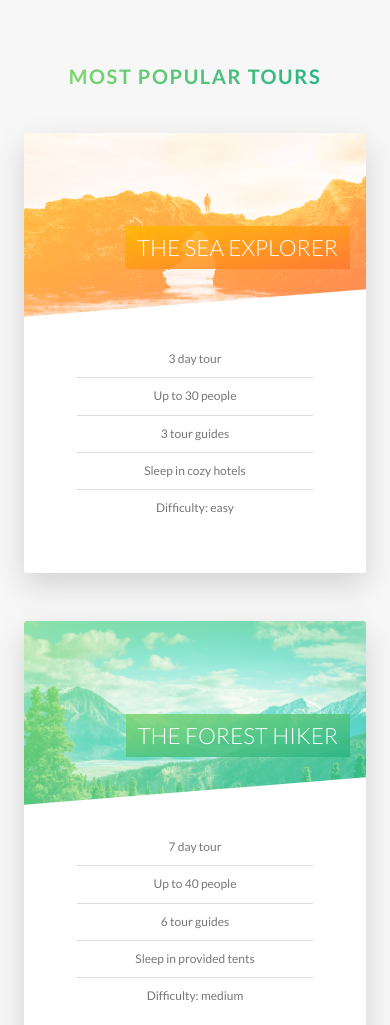
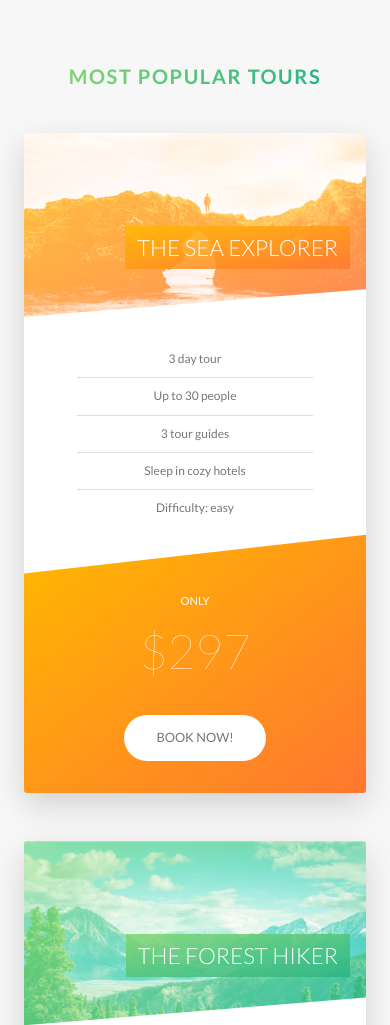
Before and after one commit to chrisgartsen/udemy-css-course, a website: page natours/index.html in a window 390 px wide. Shown: the part 2780-3805 px from the top of the page. Drawn offline with Linux system fonts and the light colour scheme.

Commit message:
Set cards to be responsive

```diff
--- a/natours/sass/components/_card.scss
+++ b/natours/sass/components/_card.scss
@@ -169,4 +169,51 @@
     font-size: 6rem;
     font-weight: 100;
   }
+
+  @include respond(tab-port) {
+    height: auto;
+    overflow: hidden;
+    border-radius: 3px;
+    background-color: $color-white;
+    box-shadow: 0 1.5rem 4rem rgba($color-black, 0.15);
+
+    &__side {
+      height: auto;
+      position: relative;
+      box-shadow: none;
+      border-radius: 0px;
+
+      &--back {
+        transform: rotateY(0);
+        -webkit-clip-path: polygon(0 0, 100% 0, 100% 85%, 0 100%);
+        clip-path: polygon(0 15%, 100% 0, 100% 100%, 0 100%);
+        margin-top: -2rem;
+      }
+    }
+
+    &:hover &__side--front {
+      transform: rotateY(0);
+    }
+
+    &__cta {
+      position: relative;
+      width: 100%;
+      top: 0;
+      left: 0;
+      transform: translate(0);
+      padding: 7rem 4rem 4rem 4rem;
+    }
+
+    &__price-box {
+      margin-bottom: 3rem;
+    }
+
+    &__price-only {
+      font-size: 1.4rem;
+    }
+
+    &__price-value {
+      font-size: 6rem;
+    }
+  }
 }
```
Also changed, not shown: natours/css/style.css.
